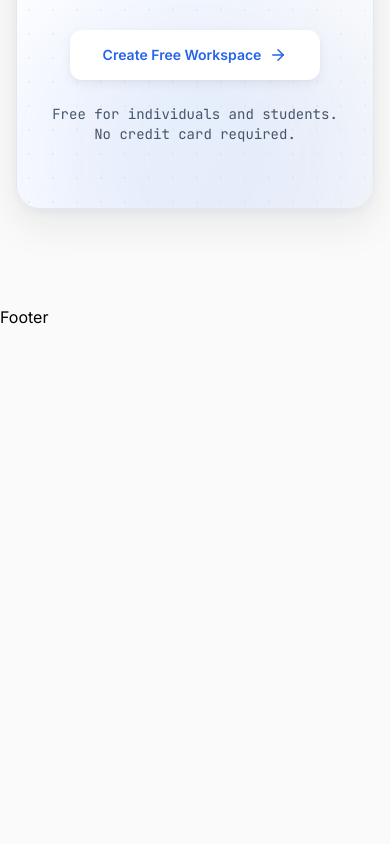
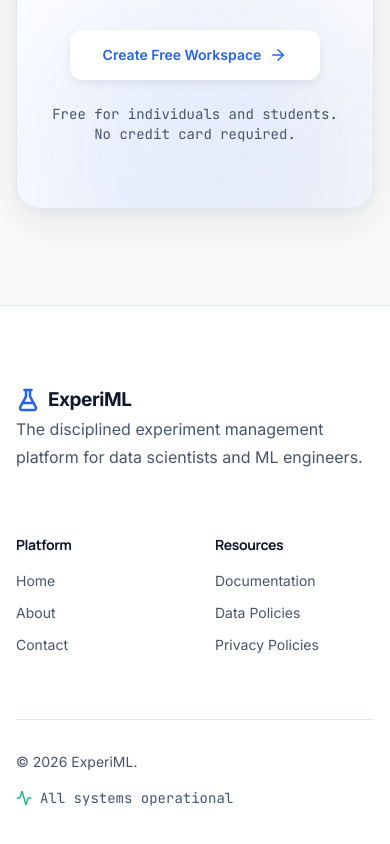
Before and after one commit to Dhairya-Dave-0204/ExperiML, a React (Vite) app in the folder frontend/: page / in a window 390 px wide. Shown: the part 9044-9888 px from the top of the page. Before the commit the page ends 9373 px from the top, so only its background shows below. Built offline with nearby package versions, Linux system fonts and the light colour scheme.

Commit message:
Code the footer component

```diff
--- a/frontend/src/components/common/Footer/Footer.jsx
+++ b/frontend/src/components/common/Footer/Footer.jsx
@@ -1,9 +1,61 @@
-import React from 'react'
+import React from "react";
+import { Activity } from "lucide-react";
+
+import { Logo } from "@/components/components.index";
+import FooterLinks from "./FooterLinks";
+import { FOOTER_CONTENT, FOOTER_LINK_GROUPS } from "./footerData";
 
 function Footer() {
   return (
-    <div>Footer</div>
-  )
+    <footer className="border-t border-border bg-surface">
+      <div className="py-20 container-custom">
+        {/* Top Section */}
+        <div
+          className="
+            grid
+            grid-cols-1
+            gap-16
+            lg:grid-cols-[1.2fr_2fr]
+          "
+        >
+          {/* Brand */}
+          <div className="max-w-sm">
+            <Logo className="mb-5" />
+
+            <p className="text-base leading-7 text-text-secondary">
+              {FOOTER_CONTENT.description}
+            </p>
+          </div>
+
+          {/* Navigation */}
+          <div className="grid grid-cols-2 gap-10 sm:grid-cols-2 lg:justify-items-end">
+            {FOOTER_LINK_GROUPS.map((group) => (
+              <FooterLinks
+                key={group.id}
+                title={group.title}
+                links={group.links}
+              />
+            ))}
+          </div>
+        </div>
+
+        {/* Bottom Bar */}
+        <div className="flex flex-col gap-4 pt-8 mt-16 border-t border-border sm:flex-row sm:items-center sm:justify-between">
+          <p className="text-sm text-text-secondary">
+            {FOOTER_CONTENT.copyright}
+          </p>
+
+          <div className="flex items-center gap-2">
+            <Activity size={16} className="text-success" />
+
+            <span className="font-mono text-sm text-text-secondary">
+              {FOOTER_CONTENT.status}
+            </span>
+          </div>
+        </div>
+      </div>
+    </footer>
+  );
 }
 
-export default Footer
+export default Footer;
--- a/frontend/src/components/common/Footer/FooterLinks.jsx
+++ b/frontend/src/components/common/Footer/FooterLinks.jsx
@@ -0,0 +1,24 @@
+import React from "react";
+import { NavLink } from "react-router-dom";
+
+function FooterLinks({ title, links }) {
+  return (
+    <div className="flex flex-col gap-4">
+      <h3 className="text-sm font-semibold font-heading text-text">{title}</h3>
+
+      <nav aria-label={title} className="flex flex-col gap-3">
+        {links.map((link) => (
+          <NavLink
+            key={link.id}
+            to={link.href}
+            className="text-sm transition-colors duration-200 text-text-secondary hover:text-primary"
+          >
+            {link.label}
+          </NavLink>
+        ))}
+      </nav>
+    </div>
+  );
+}
+
+export default FooterLinks;
--- a/frontend/src/components/common/Footer/footerData.js
+++ b/frontend/src/components/common/Footer/footerData.js
@@ -0,0 +1,56 @@
+import { ROUTES } from "@/constants/routes"
+
+export const FOOTER_CONTENT = {
+  description:
+    "The disciplined experiment management platform for data scientists and ML engineers.",
+
+  copyright: "© 2026 ExperiML.",
+
+  status: "All systems operational",
+};
+
+export const FOOTER_LINK_GROUPS = [
+  {
+    id: "platform",
+    title: "Platform",
+    links: [
+      {
+        id: "Home",
+        label: "Home",
+        href: ROUTES.HOME,
+      },
+      {
+        id: "About",
+        label: "About",
+        href: ROUTES.ABOUT,
+      },
+      {
+        id: "Contact",
+        label: "Contact",
+        href: ROUTES.CONTACT,
+      },
+    ],
+  },
+
+  {
+    id: "resources",
+    title: "Resources",
+    links: [
+      {
+        id: "Documentation",
+        label: "Documentation",
+        href: ROUTES.DOCS,
+      },
+      {
+        id: "Data",
+        label: "Data Policies",
+        href: ROUTES.DATA_POLICY,
+      },
+      {
+        id: "Privacy",
+        label: "Privacy Policies",
+        href: ROUTES.PRIVACY_POLICY,
+      },
+    ],
+  },
+];
```
